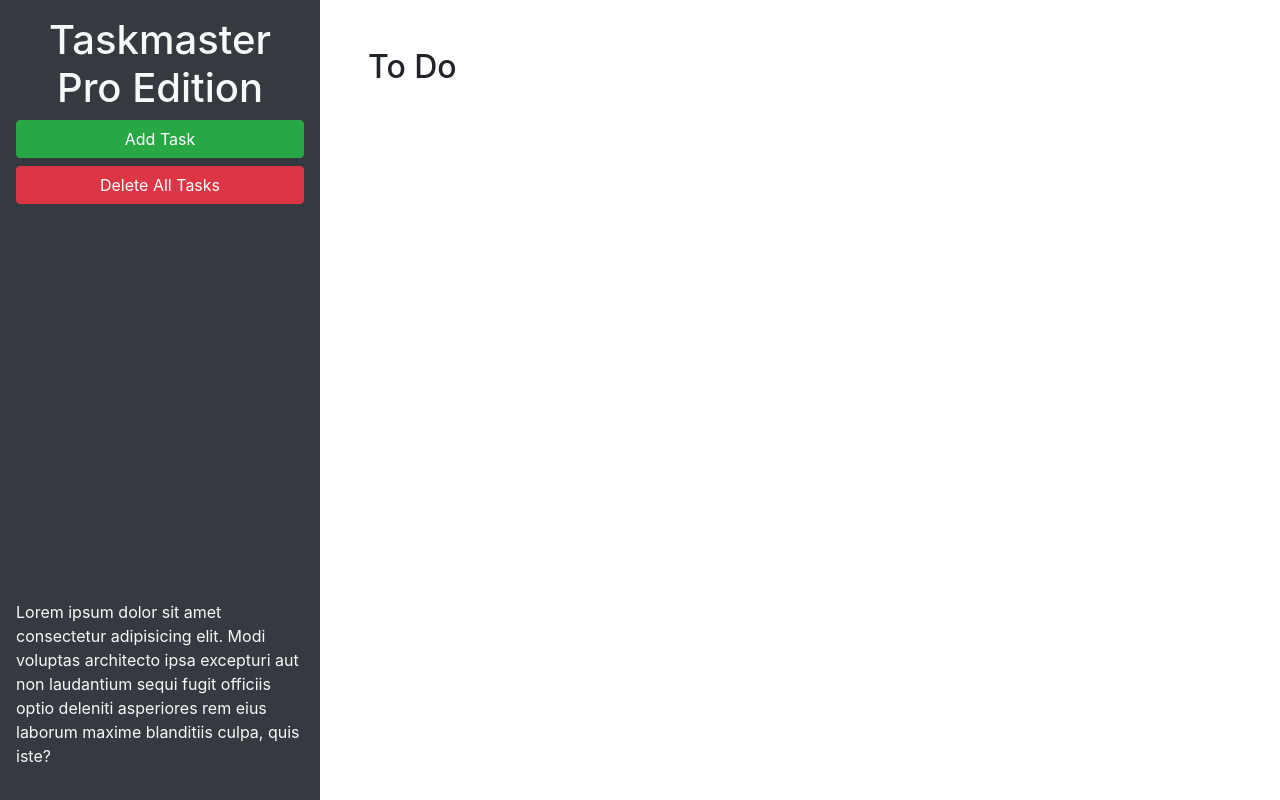
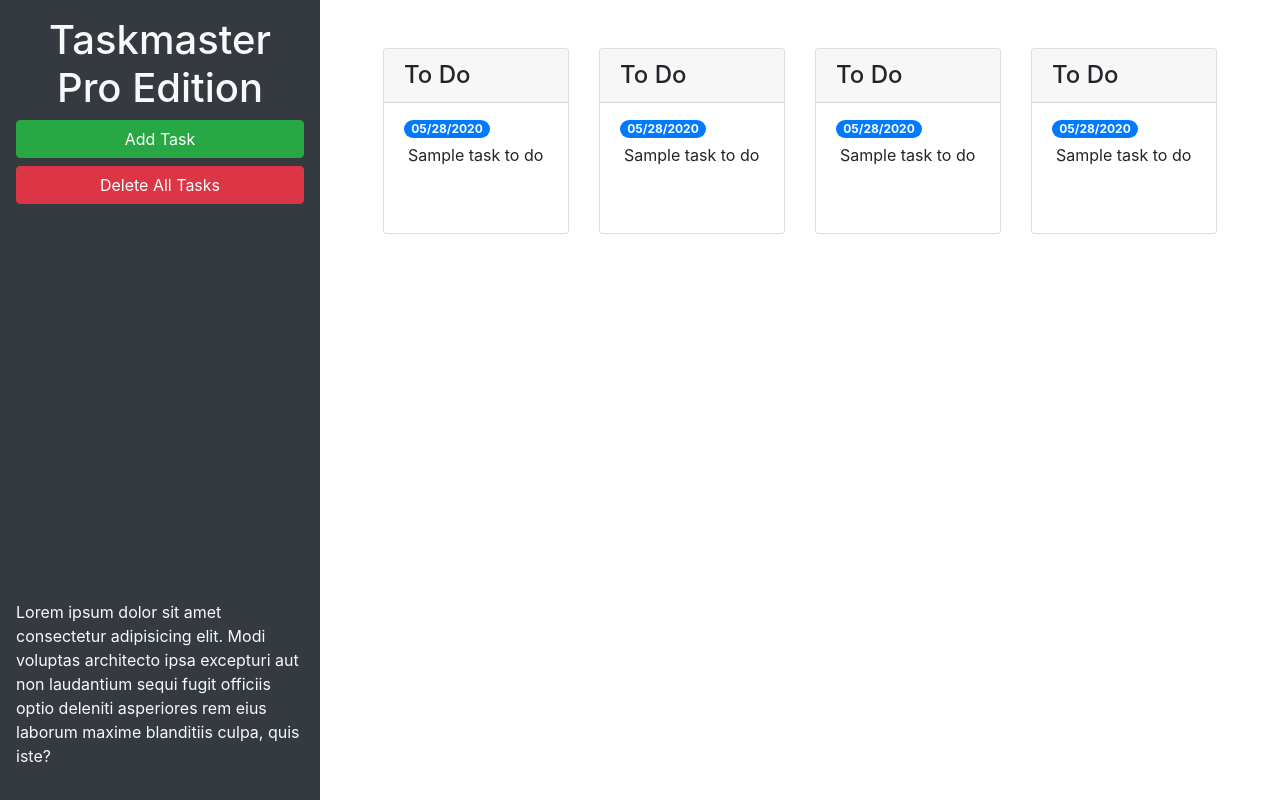
Before and after one commit to TigranBalayan10/taskmaster-pro, a plain HTML site: page index.html in a window 1280 px wide. Drawn offline with nearby package versions, Linux system fonts and the light colour scheme.

Commit message:
added style row and form input

```diff
--- a/index.html
+++ b/index.html
@@ -24,9 +24,66 @@
       </p>
     </header>
     <main class="col-12 col-lg-9">
-      <div class="m-5">
-        <h2>To Do</h2>
-        <ul id="list-toDo" class="list-group"> </ul>
+      <div class="m-5 row justify-content-around">
+        <div class="col-12 col-md-6 col-xl-3 mb-3">
+          <div class="card">
+            <h4 class="card-header">
+              To Do
+            </h4>
+            <ul id="list-toDo" class="list-group list-group-flush">
+              <li class="list-group-item">
+                <span class="badge badge-primary badge-pill">05/28/2020</span>
+                <p class="m-1">Sample task to do</p>
+              </li>
+            </ul>
+          </div>
+        </div>
+        <!-- todo end -->
+        <!-- in progress start -->
+        <div class="col-12 col-md-6 col-xl-3 mb-3">
+          <div class="card">
+            <h4 class="card-header">
+              To Do
+            </h4>
+            <ul id="list-inProgress" class="list-group list-group-flush">
+              <li class="list-group-item">
+                <span class="badge badge-primary badge-pill">05/28/2020</span>
+                <p class="m-1">Sample task to do</p>
+              </li>
+            </ul>
+          </div>
+        </div>
+        <!-- in progress end -->
+        <!-- in review start -->
+        <div class="col-12 col-md-6 col-xl-3 mb-3">
+          <div class="card">
+            <h4 class="card-header">
+              To Do
+            </h4>
+            <ul id="list-inReview" class="list-group list-group-flush">
+              <li class="list-group-item">
+                <span class="badge badge-primary badge-pill">05/28/2020</span>
+                <p class="m-1">Sample task to do</p>
+              </li>
+            </ul>
+          </div>
+        </div>
+        <!-- in review end -->
+        <!-- done start -->
+        <div class="col-12 col-md-6 col-xl-3 mb-3">
+          <div class="card">
+            <h4 class="card-header">
+              To Do
+            </h4>
+            <ul id="list-done" class="list-group list-group-flush">
+              <li class="list-group-item">
+                <span class="badge badge-primary badge-pill">05/28/2020</span>
+                <p class="m-1">Sample task to do</p>
+              </li>
+            </ul>
+          </div>
+        </div>
+        <!-- done end -->
       </div>
     </main>
   </div>
@@ -46,11 +103,11 @@
           <form>
             <div class="form-group">
               <label for="modalTaskDescription">Task description</label>
-              <textarea id="modalTaskDescription" rows="3"></textarea>
+              <textarea id="modalTaskDescription" rows="3" class="form-control"></textarea>
             </div>
             <div class="form-group">
               <label for="modalDueDate">Due date</label>
-              <input type="text" id="modalDueDate" placeholder="mm/dd/yyyy" autocomplete="off" />
+              <input type="text" class="form-control" id="modalDueDate" placeholder="mm/dd/yyyy" autocomplete="off" />
             </div>
           </form>
         </div>
```
